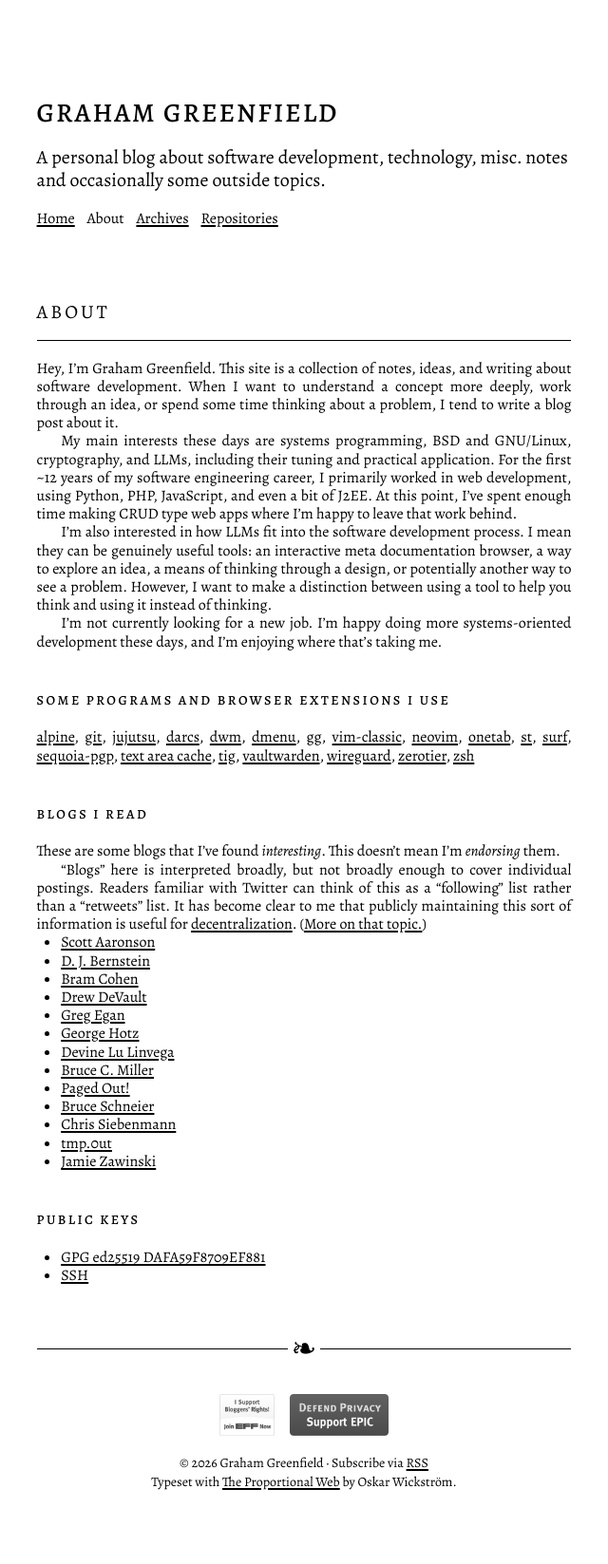
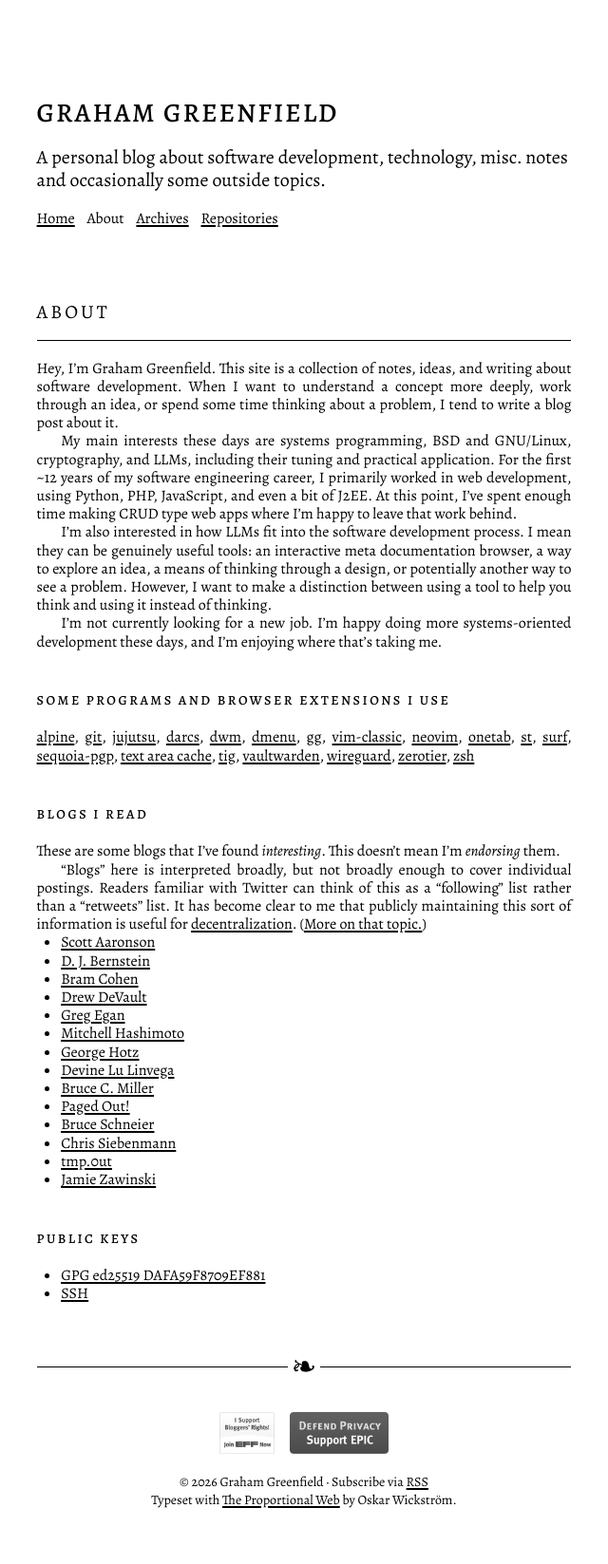
Before and after one commit to gmgreenfield/gmgreenfield.github.io, a Jekyll site: the page built from about.md, in a window 1280 px wide. Shown: the whole page at 95% size, without its empty margins (320-960 px from the left). Built offline with Jekyll 4.4.1, drawn with Linux system fonts in a browser that asks for light colours.

Commit message:
Add Mitchell Hashimoto to blogroll list.

```diff
--- a/about.md
+++ b/about.md
@@ -45,6 +45,7 @@ These are some blogs that I've found *interesting*. This doesn't mean I'm *endor
 - [Bram Cohen](https://bramcohen.com/){:target="_blank"}
 - [Drew DeVault](https://drewdevault.com/){:target="_blank"}
 - [Greg Egan](https://www.gregegan.net/){:target="_blank"}
+- [Mitchell Hashimoto](https://mitchellh.com/){:target="_blank"}
 - [George Hotz](https://geohot.github.io/blog/){:target="_blank"}
 - [Devine Lu Linvega](https://wiki.xxiivv.com/site/blog.html){:target="_blank"}
 - [Bruce C. Miller](https://macroexpand.com/~bm3719){:target="_blank"}
```
